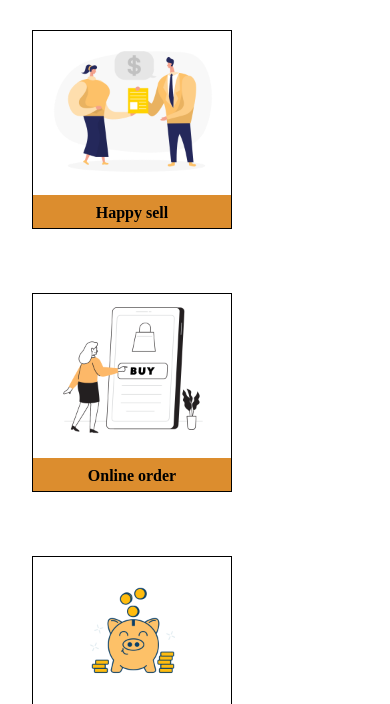
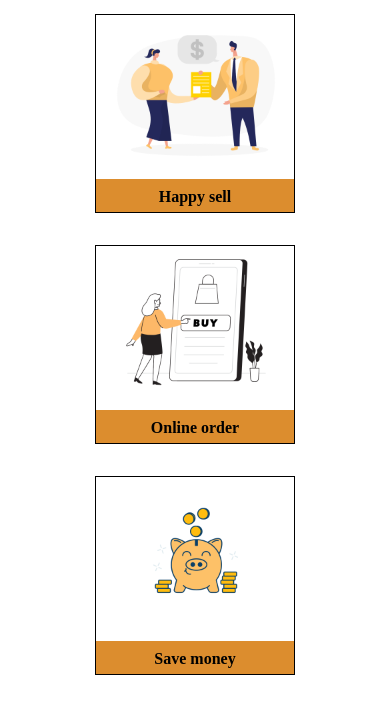
Before and after one commit to Olena-Olkhovyk/Fashion-store, a plain HTML site: page index.html in a window 390 px wide. Shown: the part 827-1531 px from the top of the page. Drawn offline with Linux system fonts and the light colour scheme.

Commit message:
style: Style feature section for responsivness

```diff
--- a/src/style.css
+++ b/src/style.css
@@ -305,6 +305,11 @@ footer .copyr{
         justify-content: space-between;
         padding: 0 30px;
     }
-
+    #feature {
+        justify-content:center;
+    }
+    .feature-box {
+        margin: 1rem;
+    }
 }
 /* END OF MEDIA QUERY */
```
